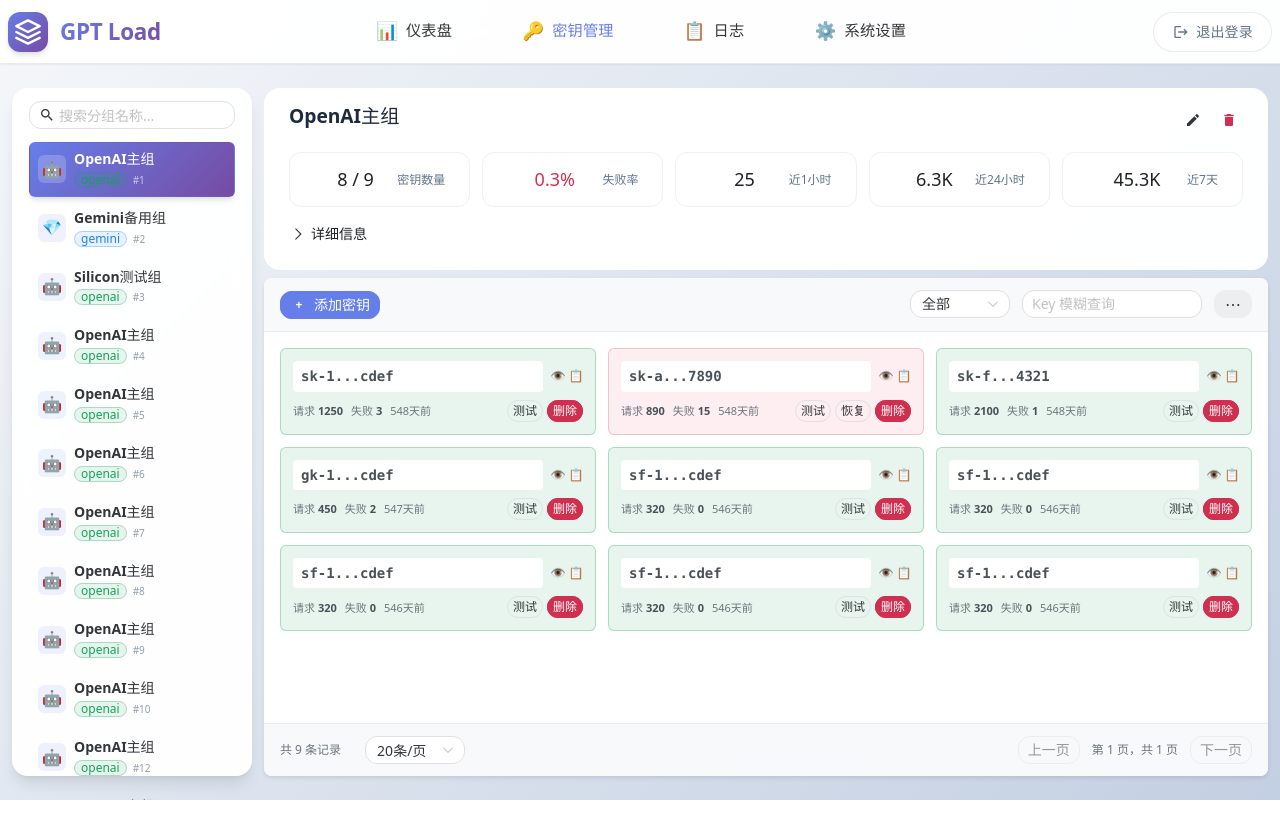
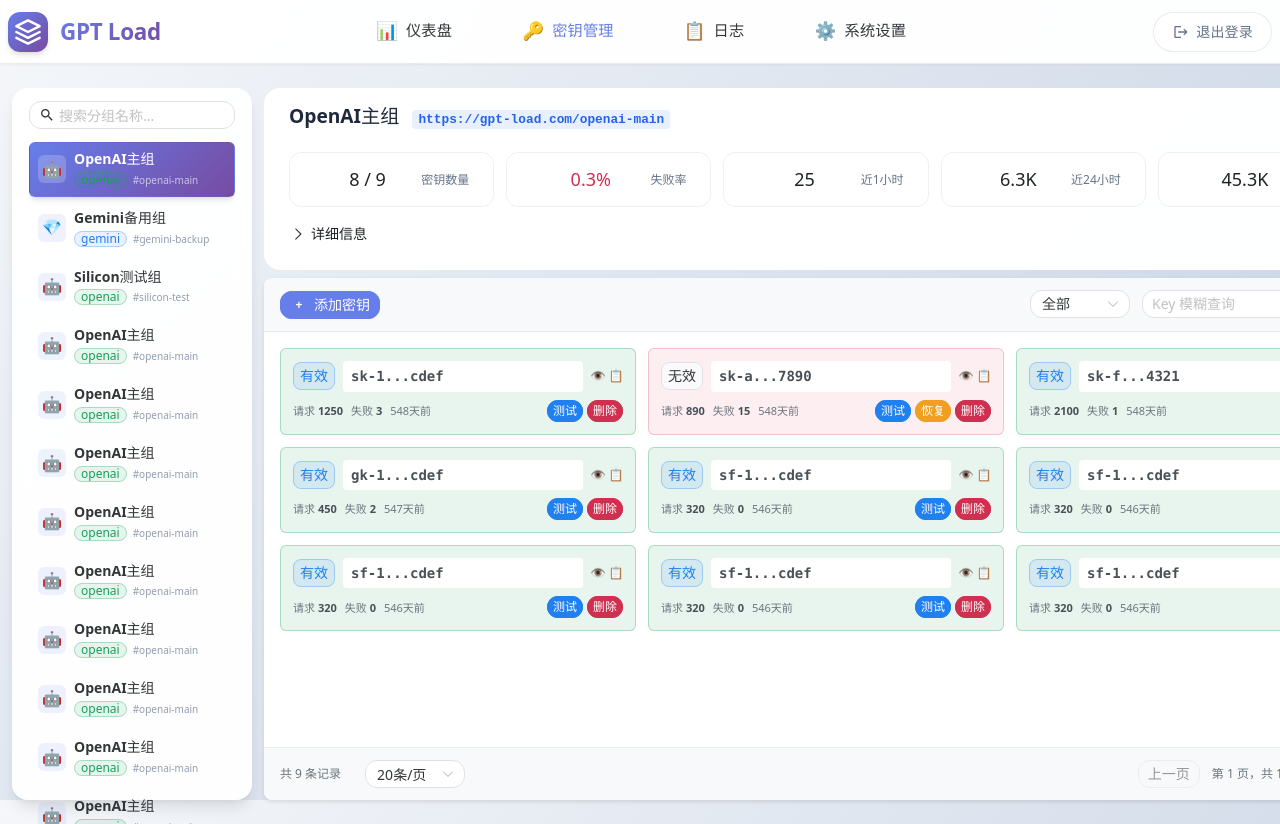
Before and after one commit to zhuzhuyule/autogateway, a Vue app in the folder web/: page /keys in a window 1280 px wide. Before the commit the page ends 800 px from the top, so only its background shows below. Built offline with nearby package versions, Linux system fonts and the light colour scheme; sample sign-in values are in the browser's storage.

Commit message:
feat: 前端样式调整

```diff
--- a/web/src/App.vue
+++ b/web/src/App.vue
@@ -24,22 +24,6 @@
 <style>
 #app-root {
   width: 100%;
-  /* height: 100vh; */
   overflow: hidden;
 }
-
-.app-transition-enter-active,
-.app-transition-leave-active {
-  transition: all 0.4s ease;
-}
-
-.app-transition-enter-from {
-  opacity: 0;
-  transform: translateY(20px);
-}
-
-.app-transition-leave-to {
-  opacity: 0;
-  transform: translateY(-20px);
-}
 </style>
--- a/web/src/assets/style.css
+++ b/web/src/assets/style.css
@@ -143,8 +143,8 @@
 
 /* 美化滚动条 */
 ::-webkit-scrollbar {
-  width: 2px;
-  height: 2px;
+  width: 6px;
+  height: 6px;
 }
 
 ::-webkit-scrollbar-track {
--- a/web/src/components/BaseInfoCard.vue
+++ b/web/src/components/BaseInfoCard.vue
@@ -58,7 +58,7 @@
           <n-card
             :bordered="false"
             class="stat-card"
-            :style="{ animationDelay: `${index * 0.07}s` }"
+            :style="{ animationDelay: `${index * 0.05}s` }"
           >
             <div class="stat-header">
               <div class="stat-icon" :style="{ background: stat.color }">
--- a/web/src/components/Layout.vue
+++ b/web/src/components/Layout.vue
@@ -121,11 +121,9 @@
 }
 
 .content-wrapper {
-  max-width: 1400px;
+  width: 1400px;
   margin: 0 auto;
   padding: 24px 12px;
-  height: calc(100vh - 64px);
-  overflow: auto;
 }
 
 /* 响应式设计 */
--- a/web/src/components/keys/GroupInfoCard.vue
+++ b/web/src/components/keys/GroupInfoCard.vue
@@ -17,7 +17,7 @@
 import { onMounted, ref, watch } from "vue";
 
 interface Props {
-  group: Group;
+  group: Group | null;
 }
 
 const props = defineProps<Props>();
@@ -38,6 +38,11 @@
 );
 
 async function loadStats() {
+  if (!props.group) {
+    stats.value = null;
+    return;
+  }
+
   try {
     loading.value = true;
     stats.value = await keysApi.getGroupStats(props.group.id);
@@ -69,6 +74,17 @@
 function formatPercentage(num: number): string {
   return `${num.toFixed(1)}%`;
 }
+
+function copyUrl(url: string) {
+  navigator.clipboard
+    .writeText(url)
+    .then(() => {
+      window.$message.success("地址已复制到剪贴板");
+    })
+    .catch(() => {
+      window.$message.error("复制失败");
+    });
+}
 </script>
 
 <template>
@@ -78,7 +94,14 @@
         <div class="card-header">
           <div class="header-left">
             <h3 class="group-title">
-              {{ group.display_name || group.name }}
+              {{ group?.display_name || group?.name || "请选择分组" }}
+              <code
+                v-if="group"
+                class="group-url"
+                @click="copyUrl(`https://gpt-load.com/${group?.name}`)"
+              >
+                https://gpt-load.com/{{ group?.name }}
+              </code>
             </h3>
           </div>
           <div class="header-actions">
@@ -114,33 +137,36 @@
       <!-- 统计摘要区 -->
       <div class="stats-summary">
         <n-spin :show="loading" size="small">
-          <n-grid v-if="stats" :cols="5" :x-gap="12" :y-gap="12" responsive="screen">
+          <n-grid :cols="5" :x-gap="12" :y-gap="12" responsive="screen">
             <n-grid-item span="1">
-              <n-card :title="`${stats.active_keys} / ${stats.total_keys}`" size="large">
+              <n-card
+                :title="`${stats?.active_keys || 0} / ${stats?.total_keys || 0}`"
+                size="large"
+              >
                 <template #header-extra><span class="status-title">密钥数量</span></template>
               </n-card>
             </n-grid-item>
             <n-grid-item span="1">
               <n-card
                 class="status-card-failure"
-                :title="formatPercentage(stats.failure_rate_24h)"
+                :title="formatPercentage(stats?.failure_rate_24h || 0)"
                 size="large"
               >
                 <template #header-extra><span class="status-title">失败率</span></template>
               </n-card>
             </n-grid-item>
             <n-grid-item span="1">
-              <n-card :title="formatNumber(stats.requests_1h)" size="large">
+              <n-card :title="formatNumber(stats?.requests_1h || 0)" size="large">
                 <template #header-extra><span class="status-title">近1小时</span></template>
               </n-card>
             </n-grid-item>
             <n-grid-item span="1">
-              <n-card :title="formatNumber(stats.requests_24h)" size="large">
+              <n-card :title="formatNumber(stats?.requests_24h || 0)" size="large">
                 <template #header-extra><span class="status-title">近24小时</span></template>
               </n-card>
             </n-grid-item>
             <n-grid-item span="1">
-              <n-card :title="formatNumber(stats.requests_7d)" size="large">
+              <n-card :title="formatNumber(stats?.requests_7d || 0)" size="large">
                 <template #header-extra><span class="status-title">近7天</span></template>
               </n-card>
             </n-grid-item>
@@ -156,13 +182,15 @@
               <div class="detail-section">
                 <h4 class="section-title">基础信息</h4>
                 <n-descriptions :column="2" size="small">
-                  <n-descriptions-item label="分组名称">{{ group.name }}</n-descriptions-item>
+                  <n-descriptions-item label="分组名称">
+                    {{ group?.name || "-" }}
+                  </n-descriptions-item>
                   <n-descriptions-item label="渠道类型">
-                    {{ group.channel_type }}
+                    {{ group?.channel_type || "openai" }}
                   </n-descriptions-item>
-                  <n-descriptions-item label="排序">{{ group.sort }}</n-descriptions-item>
-                  <n-descriptions-item v-if="group.description" label="描述" :span="2">
-                    {{ group.description }}
+                  <n-descriptions-item label="排序">{{ group?.sort || 0 }}</n-descriptions-item>
+                  <n-descriptions-item v-if="group?.description || ''" label="描述" :span="2">
+                    {{ group?.description || "" }}
                   </n-descriptions-item>
                 </n-descriptions>
               </div>
@@ -171,7 +199,7 @@
                 <h4 class="section-title">上游地址</h4>
                 <n-descriptions :column="1" size="small">
                   <n-descriptions-item
-                    v-for="(upstream, index) in group.upstreams"
+                    v-for="(upstream, index) in group?.upstreams ?? []"
                     :key="index"
                     :label="`上游 ${index + 1}`"
                   >
@@ -186,19 +214,19 @@
               <div class="detail-section">
                 <h4 class="section-title">配置信息</h4>
                 <n-descriptions :column="2" size="small">
-                  <n-descriptions-item v-if="group.config.test_model" label="测试模型">
-                    {{ group.config.test_model }}
+                  <n-descriptions-item v-if="group?.config?.test_model || ''" label="测试模型">
+                    {{ group?.config?.test_model || "" }}
                   </n-descriptions-item>
-                  <n-descriptions-item v-if="group.config.request_timeout" label="请求超时">
-                    {{ group.config.request_timeout }}ms
+                  <n-descriptions-item v-if="group?.config?.request_timeout || 0" label="请求超时">
+                    {{ group?.config?.request_timeout || 0 }}ms
                   </n-descriptions-item>
                   <n-descriptions-item
-                    v-if="Object.keys(group.config.param_overrides || {}).length > 0"
+                    v-if="Object.keys(group?.config?.param_overrides || {}).length > 0"
                     label="参数覆盖"
                     :span="2"
                   >
                     <pre class="config-json">{{
-                      JSON.stringify(group.config.param_overrides, null, 2)
+                      JSON.stringify(group?.config?.param_overrides || "", null, 2)
                     }}</pre>
                   </n-descriptions-item>
                 </n-descriptions>
@@ -243,6 +271,17 @@
   font-weight: 600;
   color: #1e293b;
   margin: 0 0 8px 0;
+}
+
+.group-url {
+  font-size: 0.8rem;
+  color: #2563eb;
+  margin-left: 8px;
+  font-family: monospace;
+  background: rgba(37, 99, 235, 0.1);
+  border-radius: 4px;
+  padding: 2px 6px;
+  margin-right: 4px;
 }
 
 /* .group-meta {
--- a/web/src/components/keys/GroupList.vue
+++ b/web/src/components/keys/GroupList.vue
@@ -120,7 +120,7 @@
                   <n-tag size="tiny" :type="getChannelTagType(group.channel_type)">
                     {{ group.channel_type }}
                   </n-tag>
-                  <span class="group-id">#{{ group.id }}</span>
+                  <span class="group-id">#{{ group.name }}</span>
                 </div>
               </div>
             </div>
--- a/web/src/components/keys/KeyTable.vue
+++ b/web/src/components/keys/KeyTable.vue
@@ -185,14 +185,12 @@
   }
 }
 
-function getStatusClass(status: "active" | "inactive" | "error") {
+function getStatusClass(status: "active" | "inactive") {
   switch (status) {
     case "active":
       return "status-valid";
     case "inactive":
       return "status-invalid";
-    case "error":
-      return "status-error";
     default:
       return "status-unknown";
   }
@@ -385,6 +383,8 @@
             <!-- 主要信息行：Key + 快速操作 -->
             <div class="key-main">
               <div class="key-section">
+                <n-tag v-if="key.status === 'active'" type="info">有效</n-tag>
+                <n-tag v-else>无效</n-tag>
                 <span class="key-text" :title="key.key_value">{{ maskKey(key.key_value) }}</span>
                 <div class="quick-actions">
                   <n-button size="tiny" text @click="toggleKeyVisibility(key)" title="显示/隐藏">
@@ -417,12 +417,15 @@
                 </span>
               </div>
               <div class="key-actions">
-                <n-button size="tiny" @click="testKey(key)" title="测试密钥">测试</n-button>
+                <n-button type="info" size="tiny" @click="testKey(key)" title="测试密钥">
+                  测试
+                </n-button>
                 <n-button
                   v-if="key.status !== 'active'"
                   size="tiny"
                   @click="restoreKey(key)"
                   title="恢复密钥"
+                  type="warning"
                 >
                   恢复
                 </n-button>
--- a/web/src/types/models.ts
+++ b/web/src/types/models.ts
@@ -3,7 +3,7 @@
   id: number;
   group_id: number;
   key_value: string;
-  status: "active" | "inactive" | "error";
+  status: "active" | "inactive";
   request_count: number;
   failure_count: number;
   last_used_at?: string;
--- a/web/src/views/Keys.vue
+++ b/web/src/views/Keys.vue
@@ -55,7 +55,7 @@
       <!-- 右侧主内容区域，占80% -->
       <div class="main-content">
         <!-- 分组信息卡片，更紧凑 -->
-        <div v-if="selectedGroup" class="group-info">
+        <div class="group-info">
           <group-info-card :group="selectedGroup" @refresh="handleGroupRefresh" />
         </div>
 
@@ -69,15 +69,6 @@
 </template>
 
 <style scoped>
-.keys-container {
-  /* padding: 12px 0; */
-  /* max-width: 1600px; */
-  /* margin: 0 auto; */
-  height: 100%;
-  display: flex;
-  flex-direction: column;
-}
-
 .page-header {
   margin-bottom: 12px;
   padding-bottom: 6px;
@@ -101,6 +92,7 @@
 .sidebar {
   width: 240px;
   flex-shrink: 0;
+  height: calc(100vh - 88px);
 }
 
 .main-content {
--- a/web/src/views/Settings.vue
+++ b/web/src/views/Settings.vue
@@ -43,14 +43,14 @@
 
 <template>
   <div class="settings-container">
-    <!-- <div class="settings-header">
-      <h2 class="settings-title">系统设置</h2>
-      <p class="settings-subtitle">配置系统参数和选项</p>
-    </div> -->
-
     <div class="settings-content">
       <n-form ref="formRef" :model="form" label-placement="top" class="settings-form">
-        <div v-for="(category, cIndex) in settingList" :key="cIndex" class="settings-category">
+        <div
+          v-for="(category, cIndex) in settingList"
+          :key="cIndex"
+          class="settings-category"
+          :style="{ animationDelay: `${cIndex * 0.05}s` }"
+        >
           <n-card class="category-card modern-card" :bordered="false" size="small">
             <template #header>
               <div class="category-header">
@@ -134,11 +134,6 @@
 </template>
 
 <style scoped>
-/* .settings-container {
-  max-width: 1000px;
-  margin: 0 auto;
-} */
-
 .settings-header {
   margin-bottom: 32px;
   text-align: center;
@@ -171,18 +166,6 @@
 .settings-category {
   animation: fadeInUp 0.2s ease-out both;
   margin-bottom: 12px;
-}
-
-.settings-category:nth-child(2) {
-  animation-delay: 0.07s;
-}
-
-.settings-category:nth-child(3) {
-  animation-delay: 0.14s;
-}
-
-.settings-category:nth-child(4) {
-  animation-delay: 0.21s;
 }
 
 .category-card {
```
